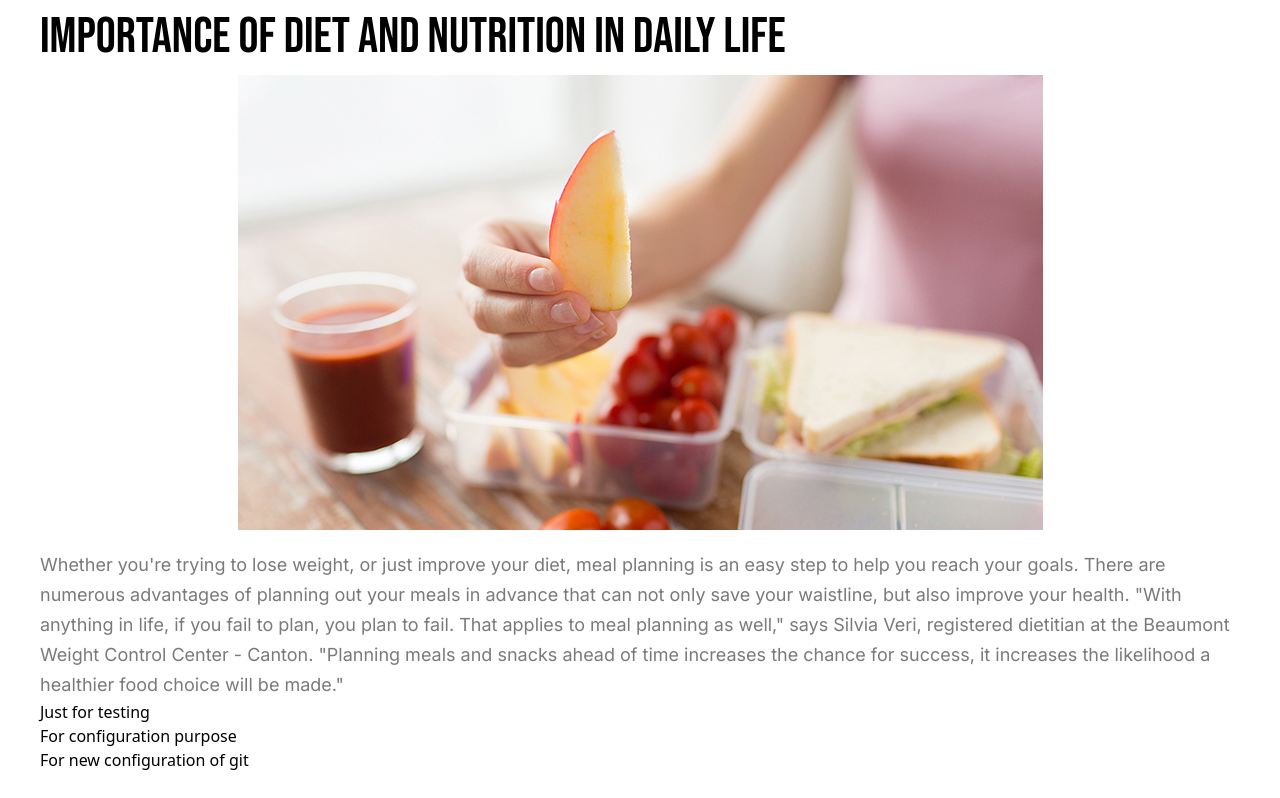
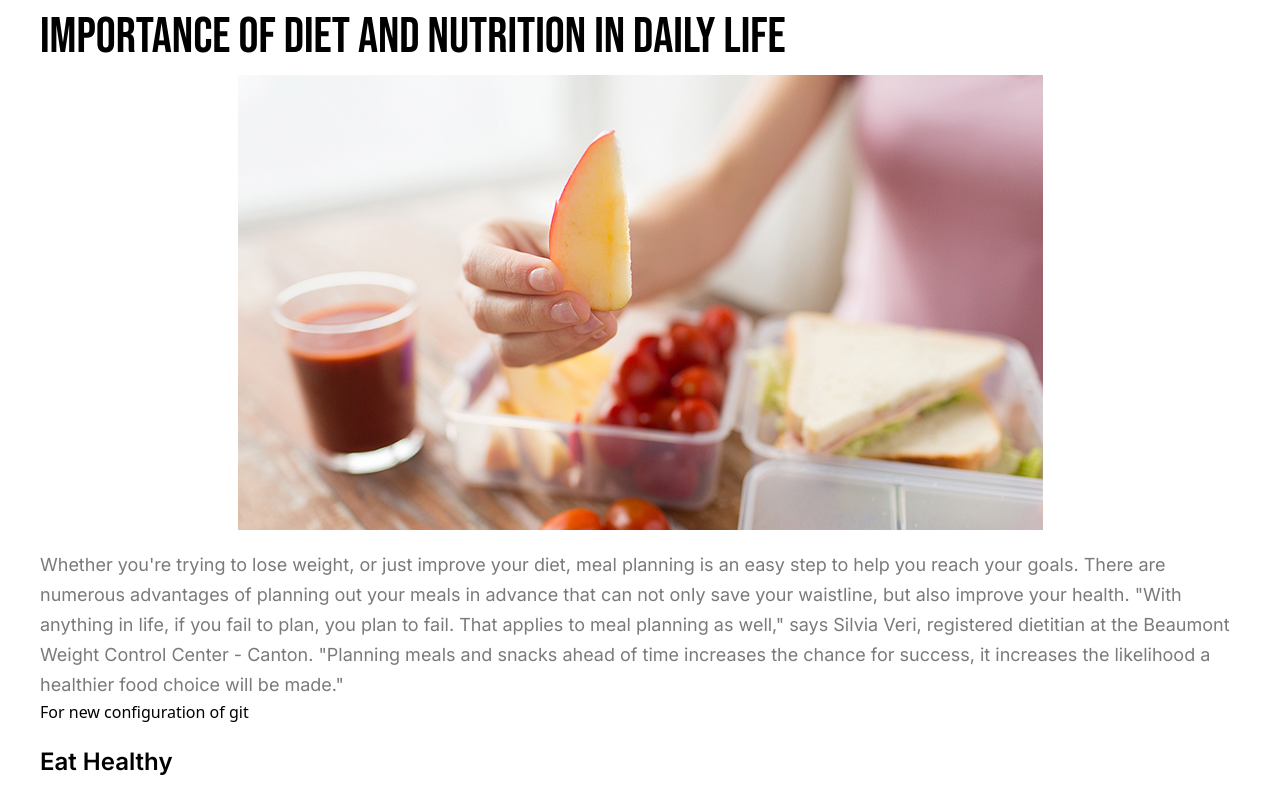
Before and after one commit to Premkumar13m/FitnessApp, a Next.js app: page /blogs/blog2 in a window 1280 px wide. Shown: the top 798 px of the page. Built offline with nearby package versions, Linux system fonts and the light colour scheme.

Commit message:
blogs changes

```diff
--- a/src/pages/blogs/blog2.jsx
+++ b/src/pages/blogs/blog2.jsx
@@ -23,8 +23,7 @@ export default function Blog2() {
           ahead of time increases the chance for success, it increases the
           likelihood a healthier food choice will be made."
         </p>
-        <p>Just for testing</p>
-        <p>For configuration purpose</p>
+
         <p>For new configuration of git</p>
         <p className="font-inter font-[600] text-[24px] mt-5">Eat Healthy</p>
         <p className='font-inter font-[400] text-[18px] text-[#7A7a7A] leading-[30px] mt-5'>
```
